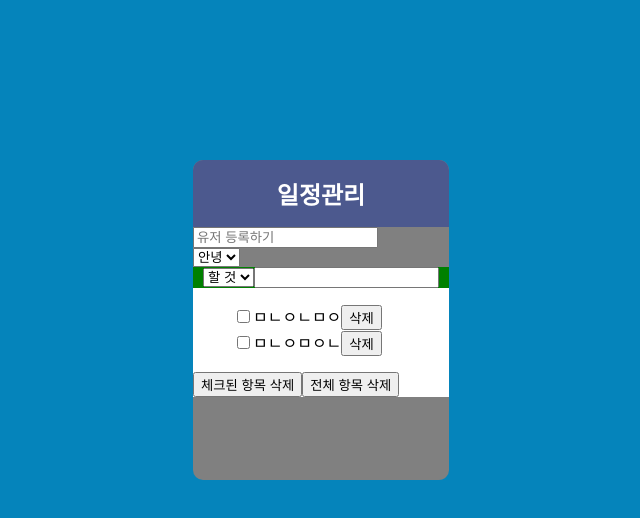
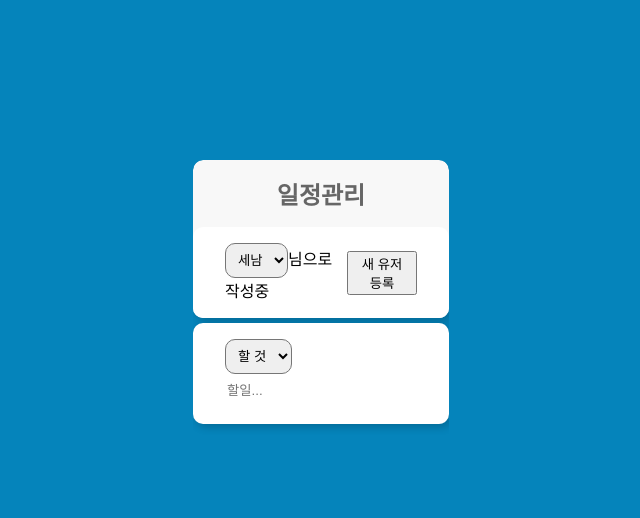
Before and after one commit to YOON3N4M/study-react, a React (Create React App) app: page / in a window 1280 px wide. Shown: the top 518 px of the page, without its empty margins (319-959 px from the left). Built offline with nearby package versions, Linux system fonts and the light colour scheme; data requests are answered from the project's data file.

Commit message:
style: 전체적인 스타일링 작업

```diff
--- a/fake-server/db.json
+++ b/fake-server/db.json
@@ -1,28 +1,9 @@
 {
-  "todos": [
-    {
-      "createBy": "세남",
-      "type": "할 것",
-      "todoText": "ㅁㄴㅇㄴㅁㅇ",
-      "isCheck": false,
-      "id": 1
-    },
-    {
-      "createBy": "안녕",
-      "type": "할 것",
-      "todoText": "ㅁㄴㅇㅁㅇㄴ",
-      "isCheck": false,
-      "id": 2
-    }
-  ],
+  "todos": [],
   "users": [
     {
-      "username": "안녕",
+      "username": "세남",
       "id": 1
-    },
-    {
-      "username": "세남",
-      "id": 2
     }
   ]
 }
--- a/src/GlobalStyle.js
+++ b/src/GlobalStyle.js
@@ -1,7 +1,15 @@
 import { createGlobalStyle } from "styled-components";
 
 const GlobalStyle = createGlobalStyle`
+button{
+    cursor: pointer;
+}
+
 body{
+    margin: 0 0;
+}
+ul{
+    padding: 0 0;
     margin: 0 0;
 }
 `;
--- a/src/components/InsertTodo.js
+++ b/src/components/InsertTodo.js
@@ -1,6 +1,21 @@
 import axios from "axios";
 import { useState } from "react";
 import { API_URL } from "./TodoTemplate";
+import styled from "styled-components";
+import { StyledSelect, StyledTextInput } from "./User";
+
+const InsertTodoContainer = styled.div`
+  background-color: white;
+  display: flex;
+  align-items: center;
+  padding: 1rem 2rem;
+  border-radius: 10px;
+  margin-bottom: 1rem;
+  box-shadow: 3px 3px 8px rgba(0, 0, 0, 0.2);
+  select {
+    margin-right: 2rem;
+  }
+`;
 
 export default function InsertTodo({
   todos,
@@ -54,13 +69,20 @@ export default function InsertTodo({
 
   return (
     <>
-      <form onSubmit={onSubmit}>
-        <select onChange={onTodoTypeChange}>
-          <option>할 것</option>
-          <option>살 것</option>
-        </select>
-        <input onChange={onTodoTextChange} value={todo} required></input>
-      </form>
+      <InsertTodoContainer>
+        <form onSubmit={onSubmit}>
+          <StyledSelect onChange={onTodoTypeChange}>
+            <option>할 것</option>
+            <option>살 것</option>
+          </StyledSelect>
+          <StyledTextInput
+            onChange={onTodoTextChange}
+            value={todo}
+            placeholder="할일..."
+            required
+          ></StyledTextInput>
+        </form>
+      </InsertTodoContainer>
     </>
   );
 }
--- a/src/components/TodoList.js
+++ b/src/components/TodoList.js
@@ -2,6 +2,57 @@ import axios from "axios";
 import { useState } from "react";
 import { useEffect } from "react";
 import { API_URL } from "./TodoTemplate";
+import styled from "styled-components";
+
+const ClearBtnContainer = styled.div`
+  display: flex;
+  justify-content: space-between;
+  border-radius: 10px;
+  margin-top: 1rem;
+  margin-bottom: 0.5rem;
+  // background-color: #f8f8f8;
+  // box-shadow: 3px 3px 8px rgba(0, 0, 0, 0.2);
+`;
+
+const TodoItem = styled.div`
+  display: flex;
+  flex-direction: column;
+  align-items: center;
+  background-color: white;
+  min-height: 2rem;
+  border-radius: 10px;
+  margin-bottom: 0.2rem;
+  padding: 0.5rem 1rem;
+  box-shadow: 3px 3px 8px rgba(0, 0, 0, 0.2);
+  .top-row {
+    width: 80%;
+
+    display: flex;
+    justify-content: space-between;
+    padding: 0 10rem;
+    align-items: center;
+  }
+
+  .bottom-row {
+    display: flex;
+    align-items: center;
+    justify-content: center;
+
+    span {
+      font-size: 0.2rem;
+      font-weight: bold;
+      color: #666666;
+    }
+  }
+`;
+
+const StyledClearBtn = styled.button`
+  border: 0;
+  border-radius: 10px;
+  padding: 0.5rem 2rem;
+  background-color: ${(props) => props.color || null};
+  box-shadow: 3px 3px 8px rgba(0, 0, 0, 0.2);
+`;
 
 export default function TodoList({ todos, setTodos, setNextId }) {
   function getTodosFromDB() {
@@ -67,10 +118,22 @@ export default function TodoList({ todos, setTodos, setNextId }) {
 
   return (
     <>
+      {todos.length !== 0 ? (
+        <ClearBtnContainer>
+          <StyledClearBtn onClick={ClearCheckedTodos}>
+            체크된 항목 삭제
+          </StyledClearBtn>
+          <StyledClearBtn color={"#DA4C1F"} onClick={clearAllTodos}>
+            전체 항목 삭제
+          </StyledClearBtn>
+        </ClearBtnContainer>
+      ) : null}
+
       <ul>
         {todos.length !== 0
           ? todos.map((todo) => (
-              <div key={todo.id}>
+              <TodoItem key={todo.id}>
+                <div className="top-row">
                   <input
                     onChange={() => onChangeCheckBox(todo)}
                     type="checkbox"
@@ -79,11 +142,15 @@ export default function TodoList({ todos, setTodos, setNextId }) {
                   <span>{todo.todoText}</span>
                   <button onClick={() => deleteTodo(todo.id)}>삭제</button>
                 </div>
+                <div className="bottom-row">
+                  <span>
+                    {todo.type} | {todo.createBy}
+                  </span>
+                </div>
+              </TodoItem>
             ))
           : null}
       </ul>
-      <button onClick={ClearCheckedTodos}>체크된 항목 삭제</button>
-      <button onClick={clearAllTodos}>전체 항목 삭제</button>
     </>
   );
 }
--- a/src/components/TodoTemplate.js
+++ b/src/components/TodoTemplate.js
@@ -8,29 +8,25 @@ import axios from "axios";
 const TodoContainer = styled.div`
   display: flex;
   flex-direction: column;
-  background-color: gray;
+  // background-color: gray;
   width: 20vw;
-  height: 20rem;
+
   border-radius: 10px;
   overflow: hidden;
   .todo-header {
-    background-color: #4c598e;
+    background-color: #f8f8f8;
     width: 100%;
+    border-radius: 10px;
+    margin-bottom: 0.3rem;
+    box-shadow: 3px 3px 8px rgba(0, 0, 0, 0.2);
     h1 {
       text-align: center;
-      color: white;
+      color: #666666;
       font-size: 1.5rem;
     }
   }
-  .todo-insert {
-    display: flex;
-    align-items: center;
-    justify-content: center;
-    background-color: green;
-    width: 100%;
-  }
+
   .todo-contents {
-    background-color: white;
   }
 `;
 
@@ -76,8 +72,6 @@ function TodoTemplate() {
       <TodoContainer>
         <div className="todo-header">
           <h1>일정관리</h1>
-        </div>
-        <div>
           <User
             user={user}
             setUser={setUser}
@@ -87,7 +81,7 @@ function TodoTemplate() {
             setUserArr={setUserArr}
           />
         </div>
-        <div className="todo-insert">
+
         <InsertTodo
           todos={todos}
           setTodos={setTodos}
@@ -96,7 +90,7 @@ function TodoTemplate() {
           selectedUser={selectedUser}
           setSelectedUser={setSelectedUser}
         />
-        </div>
+
         <div className="todo-contents">
           <TodoList todos={todos} setTodos={setTodos} setNextId={setNextId} />
         </div>
--- a/src/components/User.js
+++ b/src/components/User.js
@@ -1,5 +1,44 @@
 import axios from "axios";
 import { API_URL_USERS } from "./TodoTemplate";
+import styled from "styled-components";
+import { useState } from "react";
+
+export const UserContainer = styled.div`
+  display: flex;
+  align-items: center;
+  justify-content: space-between;
+  background-color: white;
+  border-radius: 10px;
+  padding: 1rem 2rem;
+  form {
+    display: inline;
+    box-sizing: content-box;
+  }
+`;
+
+export const StyledTextInput = styled.input`
+  border-radius: 8px;
+  border: 0px;
+  min-height: 2rem;
+  width: ${(props) => props.customWidth || null};
+  margin-right: 1rem;
+`;
+
+const StyledSubmitBtn = styled.button`
+  border-radius: 8px;
+  border: 0px;
+  outline: none;
+  min-height: 2rem;
+`;
+export const StyledSelect = styled.select`
+  outline: none;
+  padding: 0.5rem 0.5rem;
+  border-radius: 10px;
+  option {
+    padding: 0.5rem 0.5rem;
+    border-radius: 1rem;
+  }
+`;
 
 export default function User({
   user,
@@ -9,6 +48,8 @@ export default function User({
   userArr,
   setUserArr,
 }) {
+  const [isNewUser, setIsNewUser] = useState(false);
+
   function onUserInputChange(event) {
     setUser(event.target.value);
   }
@@ -18,7 +59,9 @@ export default function User({
     const userTemp = { username: user };
     axios.post(API_URL_USERS, userTemp);
     setUserArr((prev) => [...prev, userTemp]);
+    setSelectedUser(user);
     setUser("");
+    setIsNewUser(false);
   }
 
   function onChangeSelect(event) {
@@ -27,20 +70,42 @@ export default function User({
 
   return (
     <>
-      <form onSubmit={onSubmit}>
-        <input
-          value={user}
-          onChange={onUserInputChange}
-          placeholder="유저 등록하기"
-        ></input>
-      </form>
-      <select onChange={onChangeSelect}>
-        {userArr.length > 0 ? (
-          userArr.map((user) => <option>{user.username}</option>)
+      <UserContainer>
+        {userArr.length > 0 && !isNewUser ? (
+          <>
+            {" "}
+            <div>
+              <StyledSelect value={selectedUser} onChange={onChangeSelect}>
+                {userArr.map((user) => (
+                  <option>{user.username}</option>
+                ))}
+              </StyledSelect>
+              <span>님으로 작성중</span>
+            </div>
+            <button onClick={() => setIsNewUser((prev) => !prev)}>
+              새 유저 등록
+            </button>
+          </>
         ) : (
-          <option>등록된 유저가 없습니다.</option>
+          <>
+            <div>
+              <form onSubmit={onSubmit}>
+                <StyledTextInput
+                  value={user}
+                  onChange={onUserInputChange}
+                  placeholder="이름..."
+                  maxLength={2}
+                  customWidth={"5rem"}
+                ></StyledTextInput>
+                <StyledSubmitBtn type="submit">유저 등록</StyledSubmitBtn>
+              </form>
+            </div>
+            {userArr.length > 0 ? (
+              <button onClick={() => setIsNewUser(false)}>undo</button>
+            ) : null}
+          </>
         )}
-      </select>
+      </UserContainer>
     </>
   );
 }
```
Lines whose indentation alone changed are shown as unchanged.
